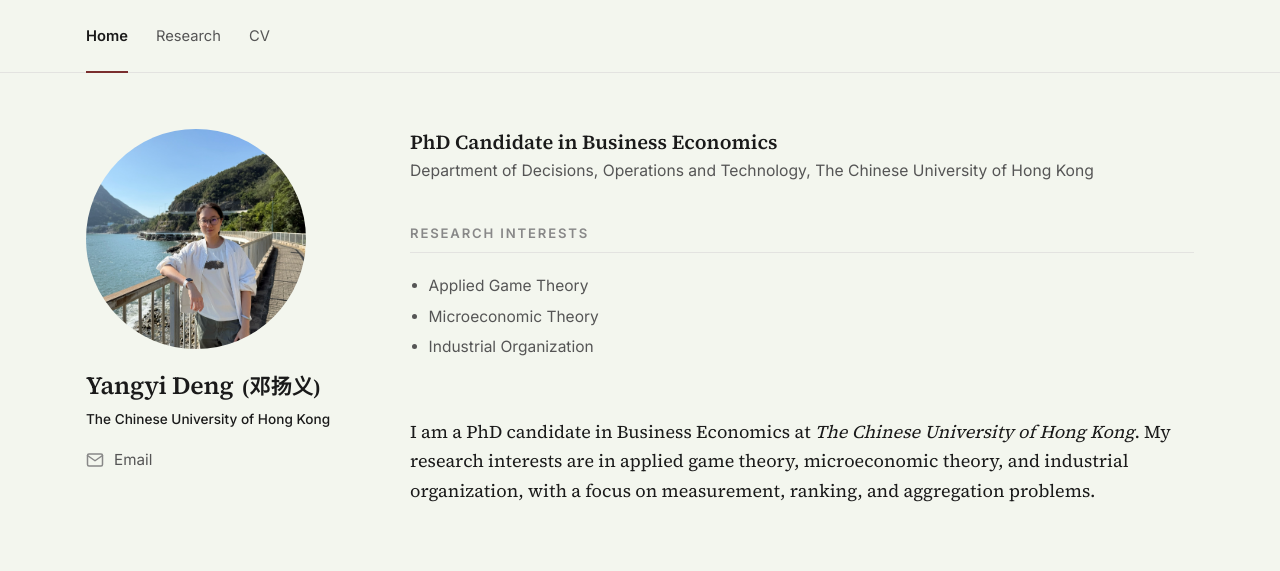
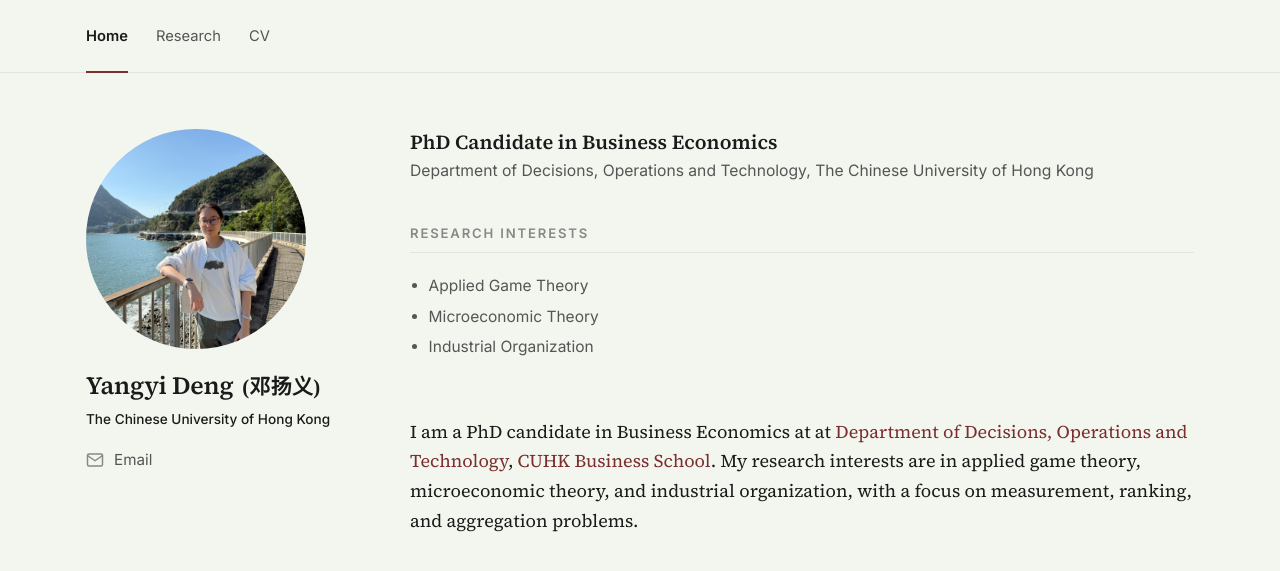
Before and after one commit to yangyi-deng/yangyi-deng.github.io, a Jekyll site: the page built from index.html, in a window 1280 px wide. Shown: the top 571 px of the page. Built offline with Jekyll 4.4.1, drawn with Linux system fonts in a browser that asks for light colours.

Commit message:
Update index.html

```diff
--- a/index.html
+++ b/index.html
@@ -21,7 +21,7 @@
 
 <section>
   <p>
-    I am a PhD candidate in Business Economics at <em>{{ site.author.institution }}</em>. My research interests are in applied game theory, microeconomic theory, and industrial organization, with a focus on measurement, ranking, and aggregation problems.
+    I am a PhD candidate in Business Economics at at <a href="https://www.bschool.cuhk.edu.hk/departments/decisions-operations-and-technology/" target="_blank" rel="noopener">Department of Decisions, Operations and Technology</a >, <a href="https://www.bschool.cuhk.edu.hk/" target="_blank" rel="noopener">CUHK Business School</a >. My research interests are in applied game theory, microeconomic theory, and industrial organization, with a focus on measurement, ranking, and aggregation problems.
   </p>
   <!--  <p>
     I am on the <strong>20XX–XX</strong> academic job market. Please feel free to reach out
```
